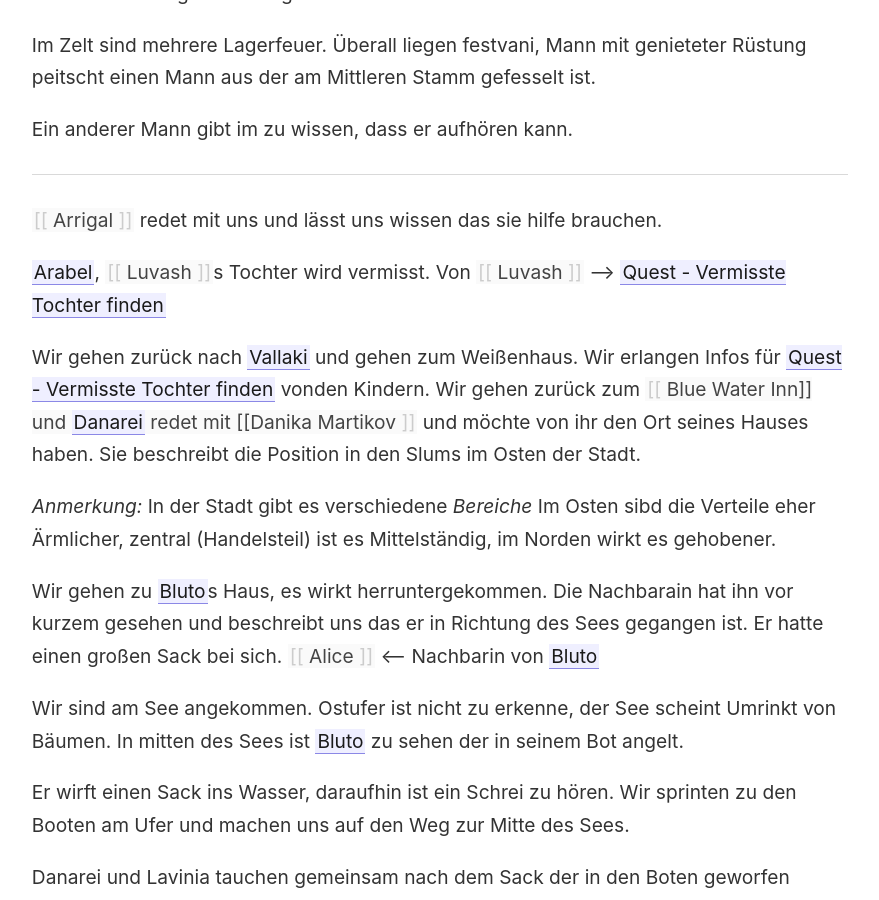
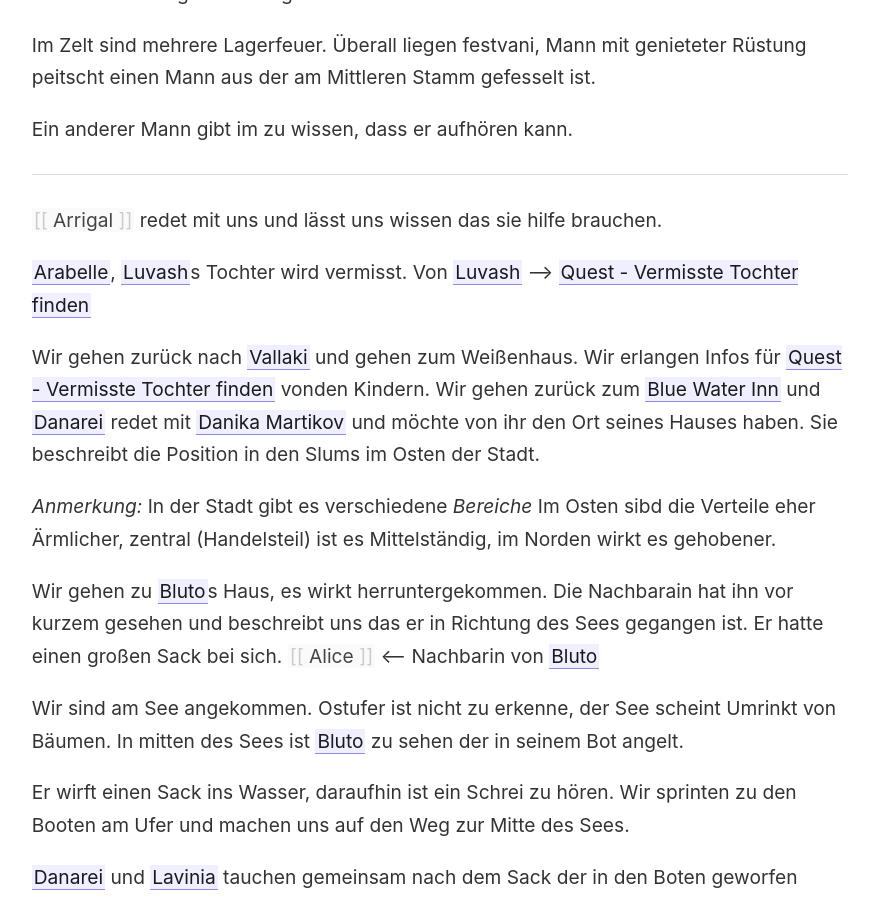
Before and after one commit to Julez404/CoS_Log, a Jekyll site: the page built from _notes/Session X - 25.04.2021.md, in a window 1280 px wide and 900 px high, scrolled down 1280 px. Shown: the whole window, without its empty margins (45-924 px from the left). Built offline with Jekyll 4.4.1, drawn with Linux system fonts in a browser that asks for light colours; some of the changed text lies outside the part shown.

Commit message:
Update via script

```diff
--- /dev/null
+++ b/_notes/Haus der Freude.md
@@ -0,0 +1,3 @@
+---
+title: Haus der Freude
+---
--- a/_notes/Session X - 25.04.2021.md
+++ b/_notes/Session X - 25.04.2021.md
@@ -4,7 +4,7 @@ title: Session X - 25.04.2021
 
 **Ashley ist *quasi* bei uns**
 
-Danarei möchte zunächst zu den Vestani vor der Stadt gehen.
+[[Danarei]] möchte zunächst zu den Vestani vor der Stadt gehen.
 
 * Zurück im Bluewater Inn unterhalten sich Vsilii und Ireena
 * Wir gehen zu ihr um sie auf den aktuellen stand zu bringen.
@@ -16,7 +16,7 @@ Danarei möchte zunächst zu den Vestani vor der Stadt gehen.
 [[Rictavio]] spielt wieder mit seinem Puppen für die Kinder.
 Vor dem weißenhaus psieln kinder mit ihrem Ball.
 
-Danarei nähert sich dem Weißenhaus und eine ältere Frau Öffnet die Tür des weisenhauses.
+[[Danarei]] nähert sich dem Weißenhaus und eine ältere Frau Öffnet die Tür des weisenhauses.
 
 Die Frau [[Direktorin Claudia Belasto]] nimmt Mürte mit und führt sie umher.
 Das Weißenhaus ist etwas größer für eine Menge Kinder.
@@ -41,7 +41,7 @@ Ein anderer Mann gibt im zu wissen, dass er aufhören kann.
 
 [[Arrigal]] redet mit uns und lässt uns wissen das sie hilfe brauchen.
 
-[[Arabel]], [[Luvash]]s Tochter wird vermisst.
+[[Arabelle]], [[Luvash]]s Tochter wird vermisst.
 Von [[Luvash]] --> [[Quest - Vermisste Tochter finden]]
 
 Wir gehen zurück nach [[Vallaki]] und gehen zum Weißenhaus.
@@ -59,26 +59,26 @@ Ostufer ist nicht zu erkenne, der See scheint Umrinkt von Bäumen. In mitten des
 
 Er wirft einen Sack ins Wasser, daraufhin ist ein Schrei zu hören. Wir sprinten zu den Booten am Ufer und machen uns auf den Weg zur Mitte des Sees.
 
-Danarei und Lavinia tauchen gemeinsam nach dem Sack der in den Boten geworfen wurde.
+[[Danarei]] und [[Lavinia]] tauchen gemeinsam nach dem Sack der in den Boten geworfen wurde.
 
-Climmba wirft mit Nordexes Seil nach dem Boot und trifft womit er es zu sich Zieht. Lavinia und Danarei befreien [[Arabel]] aus dem Sack und bringen sie an die Oberfläche.
+Climmba wirft mit Nordexes Seil nach dem Boot und trifft womit er es zu sich Zieht. [[Lavinia]] und [[Danarei]] befreien [[Arabelle]] aus dem Sack und bringen sie an die Oberfläche.
 
 [[Nordex]] und [[Climba]] ringen [[Bluto]] nieder.
 
-[[Lavinia]] stabilisiert [[Arabel]] und drückt ihr das Wasser aus den Lungen.
---> [[Arabel]] gefunden [[Quest - Vermisste Tochter finden]]
+[[Lavinia]] stabilisiert [[Arabelle]] und drückt ihr das Wasser aus den Lungen.
+--> [[Arabelle]] gefunden [[Quest - Vermisste Tochter finden]]
 
 [[Lady des Sees]] versprach im reiche Fischernte wenn er Sie opfert.
 
-[[Arabel]] ist verunsichert, selbst wenn wir ihn seinem Vater ausliefern. [[Lady des Sees]] scheint das Problem darzustellen --> [[Quest - Lady des Sees]]
+[[Arabelle]] ist verunsichert, selbst wenn wir ihn seinem Vater ausliefern. [[Lady des Sees]] scheint das Problem darzustellen --> [[Quest - Lady des Sees]]
 
 [[Bluto]] berichtet das er nur die Stimme der [[Lady des Sees]] Gehört hat.
 
-Wir gehen mit [[Bluto]] und [[Arabel]] zum Festtani Lager in dem wir zuvor die [[Quest - Vermisste Tochter finden]] aufgenommen haben.
+Wir gehen mit [[Bluto]] und [[Arabelle]] zum Festtani Lager in dem wir zuvor die [[Quest - Vermisste Tochter finden]] aufgenommen haben.
 
 Wir bekommen die Schatulle aus [[Quest - Vermisste Tochter finden]]
 
-[[Arabel]] lässt uns wissen das wir noch vieles interessantes machen werden.
+[[Arabelle]] lässt uns wissen das wir noch vieles interessantes machen werden.
 
 
 ---
@@ -108,6 +108,6 @@ Lange bleiche Finger die auf Klauen enden.
 Es ist [[Strahd von Zarovich]]
 
 
---> Thava - Vor 70 Jahren
+--> [[Thava]] - Vor 70 Jahren
 
-Climba Erster Messingdrache in Barovia
+[[Climba]] Erster Messingdrache in Barovia
```
Also changed, not shown: _notes/Alte Mühle.md (added, +3 -0 lines), _notes/Arabelle.md (added, +6 -0 lines), _notes/Blue Water Inn.md (added, +5 -0 lines), _notes/Danika Martikov.md (added, +7 -0 lines), _notes/Ervan.md (added, +3 -0 lines), _notes/Luvash.md (added, +3 -0 lines), _notes/Madame Eva.md (added, +3 -0 lines), _notes/Quest - Lady des Sees.md (+2 -2 lines), _notes/Quest - Vermisste Tochter finden.md (+1 -1 lines), _notes/Quest - Wo ist Bluto.md (+2 -2 lines), _notes/Session X - 11.04.2021.md (+5 -5 lines), _notes/Übersicht.md (+1 -1 lines), _notes/Arabel.md (deleted), 1 other file.
